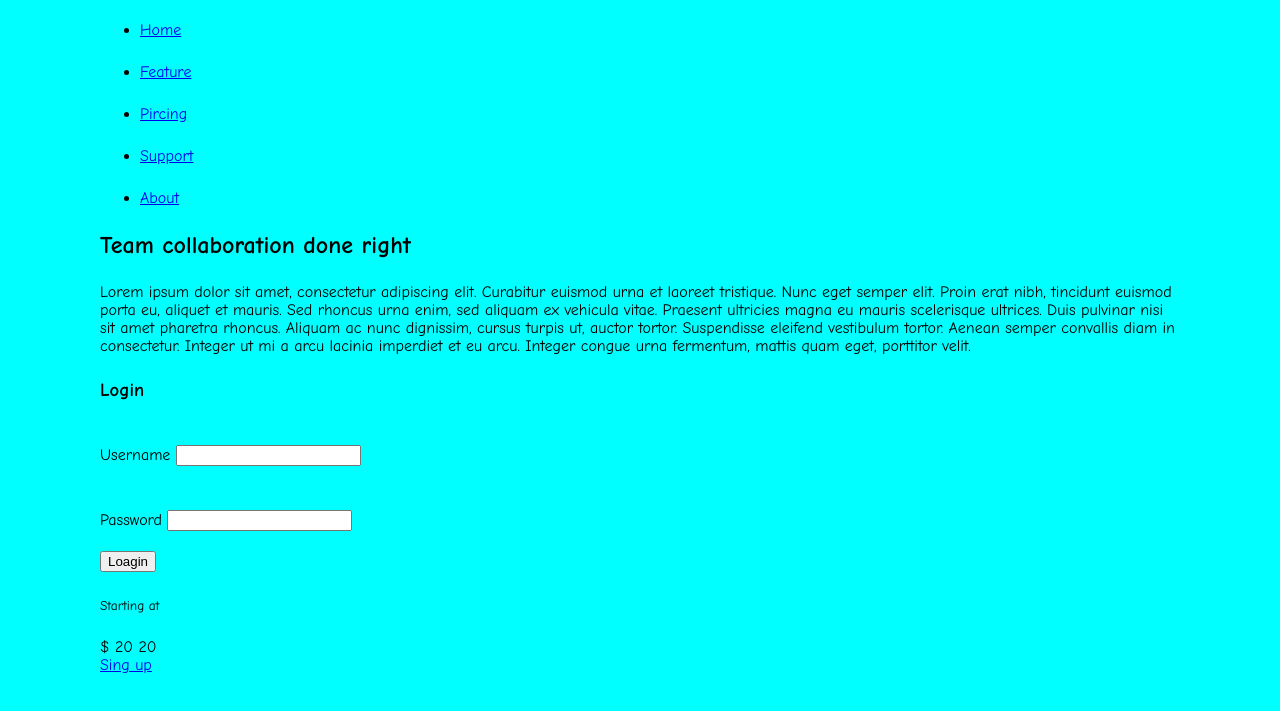
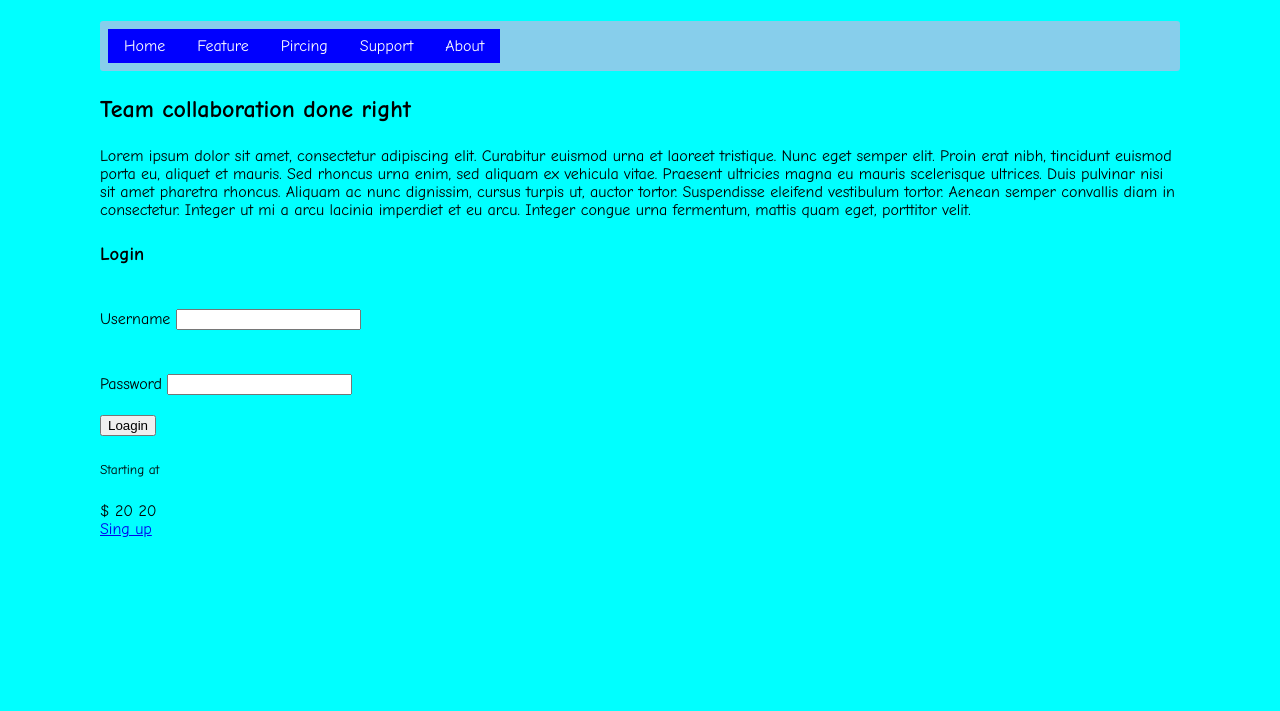
Before and after one commit to rosapl92/flex, a plain HTML site: page index.html in a window 1280 px wide. Shown: the part 61-772 px from the top of the page. Drawn offline with Linux system fonts and the light colour scheme.

Commit message:
impostazione base e css

```diff
--- a/flex.css
+++ b/flex.css
@@ -16,3 +16,24 @@ body * + * {
     max-width: 1080px;
     margin: 0 auto;
 }
+
+/* apply flex per il menu*/
+.sitenave{
+    display: flex;
+    padding: .5em;
+    list-style-type: none;
+    background-color: skyblue;
+    border-radius: .2em;
+}
+
+.sitenave > li{
+    margin-top: 0;
+}
+
+.sitenave > li > a{
+    display: block;
+    padding: .5em 1em;
+    background-color: blue;
+    color: white;
+    text-decoration: none;
+}
```
